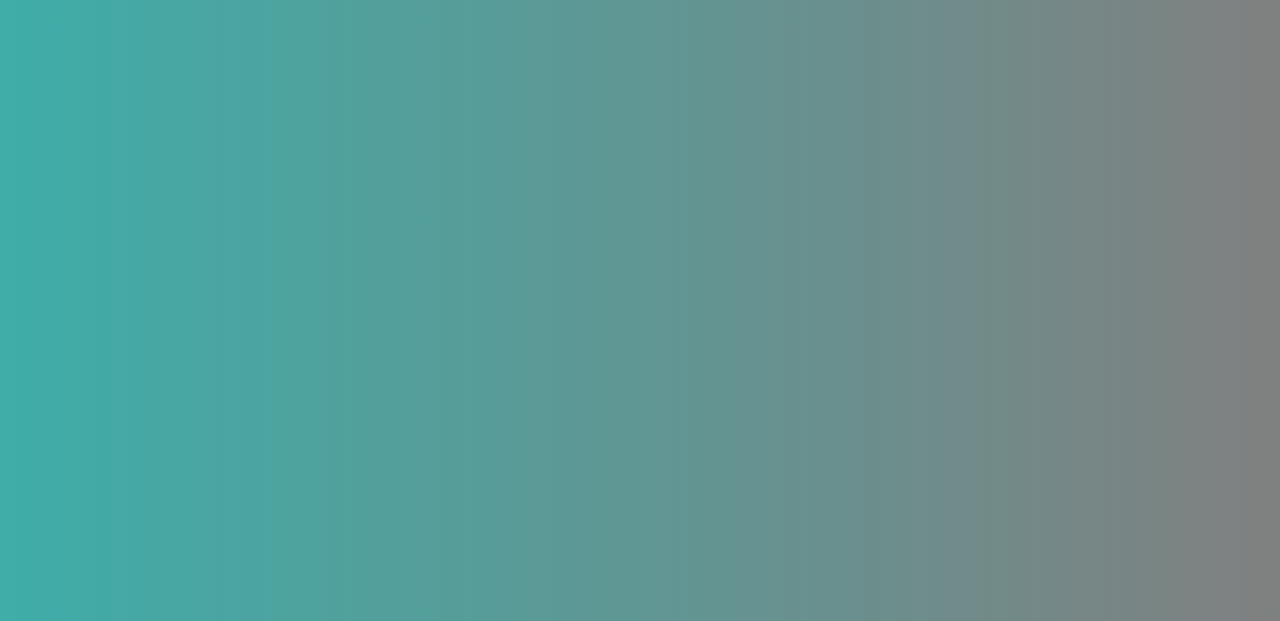
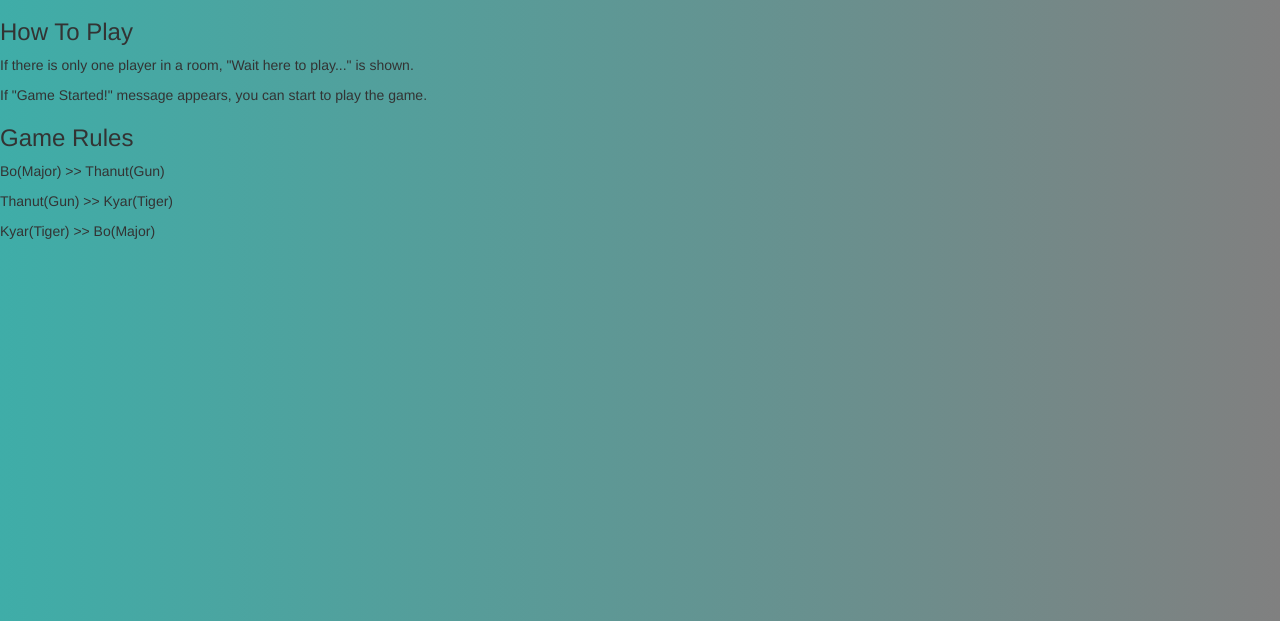
Before and after one commit to soezayar3/bkt, a website: page index.html in a window 1280 px wide. Shown: the part 179-800 px from the top of the page. Drawn offline with nearby package versions, Linux system fonts and the light colour scheme; no server answers; a web font is replaced by a local one.

Commit message:
adding how to play

```diff
--- a/app.js
+++ b/app.js
@@ -18,7 +18,7 @@ io.on('connection', (sock) => {
   sock.emit('msg', 'You are connected');
 
   if (waiting === null) {
-    sock.emit('msg', 'Wait here to play');
+    sock.emit('msg', 'Wait here to play...');
     waiting = sock;
   } else {
     startGame(waiting, sock);
@@ -53,9 +53,8 @@ function startGame(p1, p2) {
   function checkRoundEnd() {
     if (p1Turn !== null && p2Turn !== null) {
       io.to(roomName).emit('winner', getWinner());
-      io.to(roomName).emit('gameMsg', 'Round Ended!');
+
       io.to(roomName).emit('gameMsg', 'Player1: ' + p1Turn + ' ,Player2: ' + p2Turn);
-      // io.to(roomName).emit('gameMsg', getWinner());
       io.to(roomName).emit('gameMsg', 'Next round!');
       p1Turn = p2Turn = null;
     }
--- a/index.html
+++ b/index.html
@@ -31,6 +31,15 @@
 </div>
 <div id='winnerMessage' class="col-md-12"> </div>
 <div id='gameStatus' class="col-md-12"> </div>
+<div id="playTips">
+  <H3>How To Play</H3>
+  <p>If there is only one player in a room, "Wait here to play..." is shown.</p>
+  <p>If "Game Started!" message appears, you can start to play the game.</p>
+  <h3>Game Rules</h3>
+  <p>Bo(Major) >> Thanut(Gun)</p>
+  <p>Thanut(Gun) >> Kyar(Tiger)</p>
+  <p>Kyar(Tiger) >> Bo(Major)</p>
+</div>
 
 <script src="/socket.io/socket.io.js"></script>
 <script>
```
